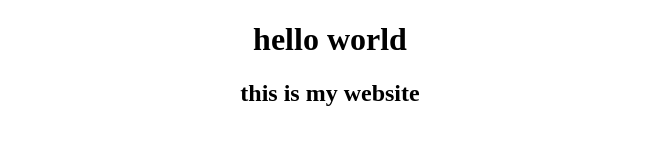
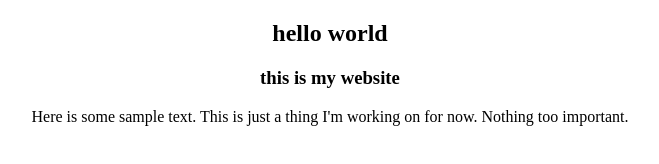
Before and after one commit to jkennedy07/jkennedy07.github.io, a plain HTML site: page index.html in a window 1280 px wide. Shown: the whole page, without its empty margins (310-969 px from the left). Drawn offline with Linux system fonts and the light colour scheme.

Commit message:
adjusted head, using vscode to edit

```diff
--- a/index.html
+++ b/index.html
@@ -1,10 +1,18 @@
 <!DOCTYPE html>
 <html>
-<title>J KENNEDY WEBPAGE</title>
-<body>
-<center>
-<h1> hello world </h1>
-<h2> this is my website </h2>
-</center>
-</body>
+    <head>
+        <meta charset="utf-8"/>
+        <title>J KENNEDY WEBPAGE</title>
+    </head>
+
+    <body>
+        <center>
+        <h2> hello world </h2>
+        <h3> this is my website </h3>
+
+        <p>Here is some sample text. This is just a thing I'm working on for now.
+            Nothing too important.</p>
+        </center>
+    </body>
+
 </html>
```
